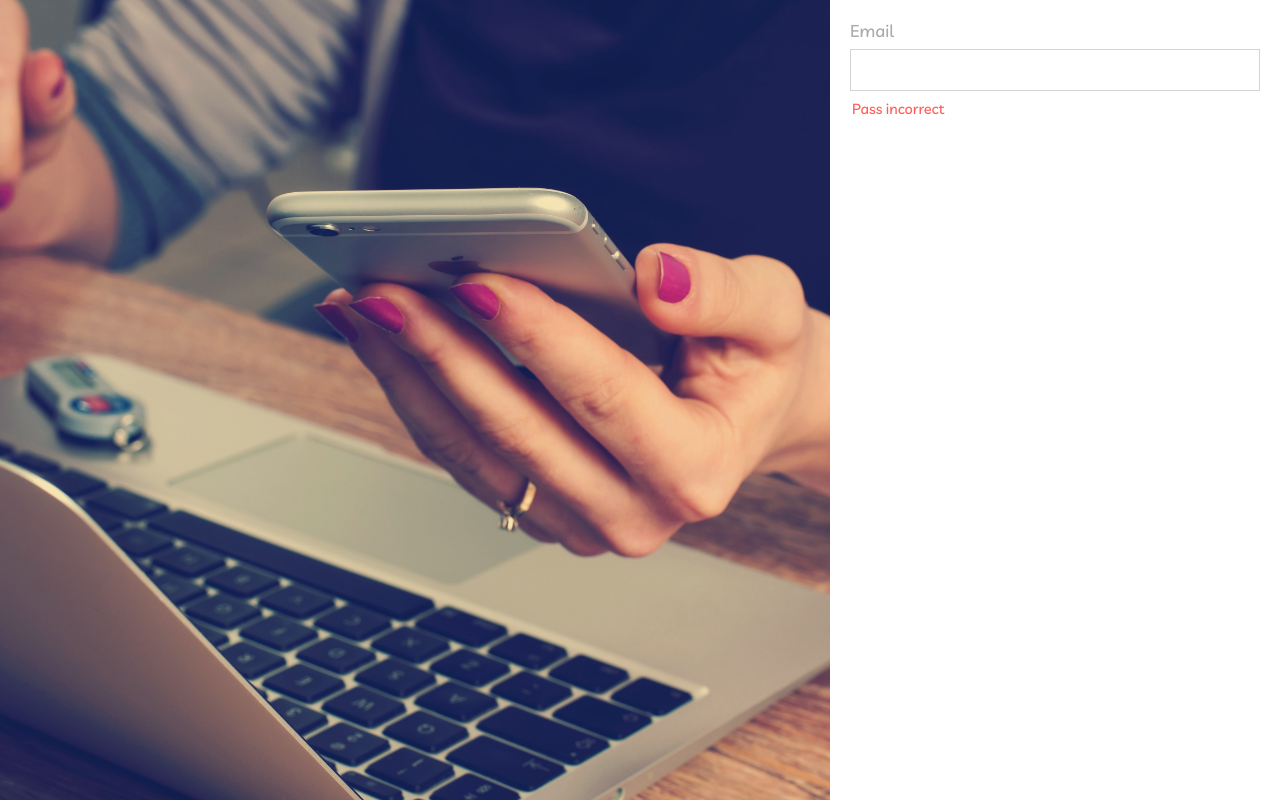
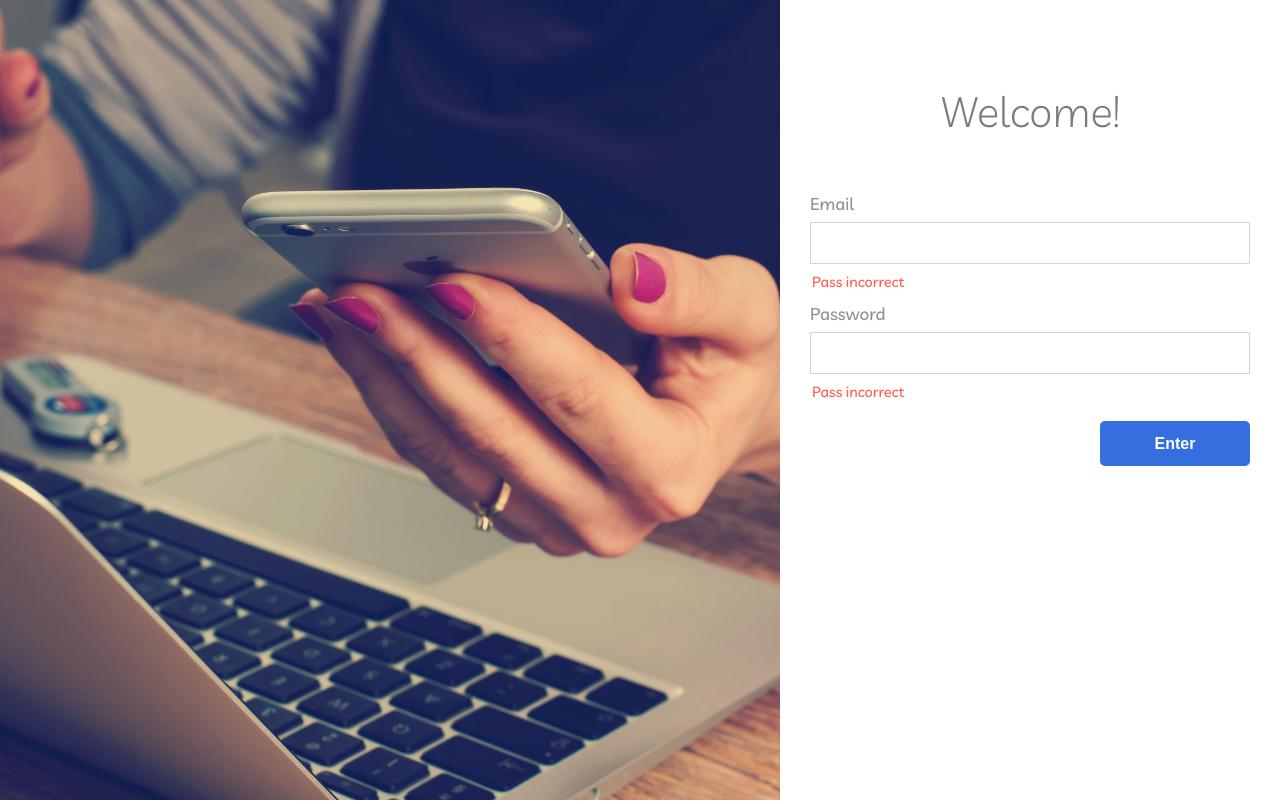
Before and after one commit to Ezequiiel98/alkemy-challenge-js, a React app in the folder frontend/: page /login in a window 1280 px wide. Built offline with nearby package versions, Linux system fonts and the light colour scheme.

Commit message:
termino los estilos del form login y agrego componente containerAuth

```diff
--- /dev/null
+++ b/frontend/src/components/Button/index.js
@@ -0,0 +1,38 @@
+import React from 'react';
+import PropTypes from 'prop-types';
+
+import styles from './index.module.scss';
+
+function Button({
+  children, type, variantStyle, loading, disabled, className,
+}) {
+  const style = className ? `${styles[variantStyle]} ${className}` : styles[variantStyle];
+  return (
+    <button
+      className={style}
+      type={type === 'submit' ? 'submit' : 'button'}
+      disabled={disabled}
+    >
+      {loading ? <div className={styles.loader} /> : children}
+    </button>
+  );
+}
+
+Button.propTypes = {
+  children: PropTypes.node.isRequired,
+  type: PropTypes.string,
+  className: PropTypes.string,
+  variantStyle: PropTypes.oneOf(['light', 'primary']),
+  loading: PropTypes.bool,
+  disabled: PropTypes.bool,
+};
+
+Button.defaultProps = {
+  type: 'button',
+  variantStyle: 'primary',
+  loading: false,
+  disabled: false,
+  className: null,
+};
+
+export default Button;
--- /dev/null
+++ b/frontend/src/components/Button/index.module.scss
@@ -0,0 +1,84 @@
+.button {
+  display: block;
+  min-height: 45px;
+  min-width: 100px;
+  border: none;
+  border-radius: 5px;
+  font-weight: 700;
+  font-size: 16px;
+  transition: background-color .5s ease, color .5s ease;
+  background-color: transparent;
+  padding: 0;
+  overflow: hidden;
+
+  &:hover {
+    cursor: pointer;
+  }
+
+  & a {
+    color: #fff;
+    text-decoration: none;
+    display: flex;
+    justify-content: center;
+    align-items: center;
+    min-height: 42px;
+
+    & > span {
+      pointer-events: none;
+    }
+  }
+
+  &:disabled {
+    cursor: wait;
+    opacity: 0.8;
+  }
+}
+
+.primary {
+  @extend .button;
+  color: #fff;
+  background-color: #346EDF;
+
+  &:hover {
+    background-color: #183e88;
+  }
+
+}
+
+.light {
+  @extend .button;
+  color:#346EDF;
+  border: 1px solid #346EDF;
+  background-color: #fff;
+
+  &:hover {
+    background-color: #346EDF;
+    color: #fff;
+  }
+}
+
+@keyframes spinLoader {
+   from {
+    -webkit-transform: rotate(0deg);
+    transform: rotate(0deg);
+  }
+  to {
+    -webkit-transform: rotate(360deg);
+    transform: rotate(360deg);
+  }
+}
+
+.loader {
+  border: 2px solid #aaa;
+  border-radius: 50%;
+  width: 25px;
+  height: 25px;
+  margin: 0 auto;
+  border-top-width: 4px;
+  border-bottom-width: 0;
+  border-right-color: transparent;
+  animation-name: spinLoader;
+  animation-duration: 1s;
+  animation-iteration-count: infinite;
+  animation-timing-function: linear;
+}
--- /dev/null
+++ b/frontend/src/components/ContainerAuth/index.js
@@ -0,0 +1,49 @@
+import React from 'react';
+import PropTypes from 'prop-types';
+import { Link } from 'react-router-dom';
+
+import bgAuth from '../../assets/img/login-bg.jpg';
+
+import styles from './index.module.scss';
+
+function ContainerAuth({
+  topLink, topLinkText, topLinkTo, title, children,
+}) {
+  return (
+    <div className={styles.containerAuth}>
+      <div className={styles.containerBg}>
+        <img src={bgAuth} alt="" className={styles.bgAuth} />
+      </div>
+      <div className={styles.containerForm}>
+        {topLink && (
+        <div className={styles.containerLink}>
+          <p className={styles.linkText}>
+            { topLinkText }
+            {' '}
+            <Link to={topLinkTo} className={styles.link}>{ topLink }</Link>
+          </p>
+        </div>
+        )}
+
+        <h1 className={styles.title}>{ title }</h1>
+        { children }
+      </div>
+    </div>
+  );
+}
+
+ContainerAuth.propTypes = {
+  children: PropTypes.node.isRequired,
+  title: PropTypes.string.isRequired,
+  topLinkText: PropTypes.string,
+  topLinkTo: PropTypes.string,
+  topLink: PropTypes.string,
+};
+
+ContainerAuth.defaultProps = {
+  topLinkText: null,
+  topLinkTo: null,
+  topLink: null,
+};
+
+export default ContainerAuth;
--- /dev/null
+++ b/frontend/src/components/ContainerAuth/index.module.scss
@@ -0,0 +1,59 @@
+.containerAuth {
+  min-height: 100vh;
+  display: flex;
+}
+
+.containerBg {
+  display: none;
+}
+
+.bgAuth {
+  max-width: 100%;
+  min-height: 100%;
+  object-fit: cover;
+}
+
+@media screen and (min-width: 480px){
+  .containerBg {
+    display: block;
+  }
+}
+
+.containerForm {
+  background-color: #fff;
+  min-width: 100%;
+  min-height: 100%;
+  padding: 30px;
+}
+
+@media screen and (min-width: 480px){
+  .containerForm {
+    min-width: 330px;
+  }
+}
+
+@media screen and (min-width: 768px){
+  .containerForm {
+    min-width: 500px ;
+  }
+}
+
+.title {
+  text-align: center;
+  font-weight: 300;
+  color: #7B7B7B;
+  font-size: 42px;
+  margin: 55px 0;
+}
+
+.linkText {
+  text-align: right;
+  font-weight: 200;
+  margin-top: 0;
+  font-size: 16.5px;
+}
+
+.link {
+  font-weight: 400;
+  margin: 0 5px;
+}
--- a/frontend/src/components/Input/index.module.scss
+++ b/frontend/src/components/Input/index.module.scss
@@ -1,6 +1,6 @@
 .label {
   display: block;
-  color: #ABABAC;
+  color: #929293;
   margin-bottom: 8px;
   font-size: 17px;
   font-weight: 400;
@@ -13,7 +13,7 @@
 .containerErrors {
   font-size: 14.5px;
   font-weight: 400;
-  margin: 8px 2px 0 2px;
+  margin: 8px 2px 12px 2px;
 }
 
 .error {
--- a/frontend/src/index.css
+++ b/frontend/src/index.css
@@ -15,3 +15,7 @@ code {
   font-family: source-code-pro, Menlo, Monaco, Consolas, 'Courier New',
     monospace;
 }
+
+a {
+  color: #346EDF;
+}
--- a/frontend/src/pages/Login/index.js
+++ b/frontend/src/pages/Login/index.js
@@ -1,17 +1,16 @@
 import React from 'react';
+import { Link } from 'react-router-dom';
 
 import Input from '../../components/Input';
+import ContainerAuth from '../../components/ContainerAuth';
+import Button from '../../components/Button';
 import bgLogin from '../../assets/img/login-bg.jpg';
 
 import styles from './index.module.scss';
 
 function Login() {
   return (
-    <div className={styles.containerLogin}>
-      <div className={styles.containerBg}>
-        <img src={bgLogin} alt="" className={styles.bgLogin} />
-      </div>
-      <div className={styles.containerForm}>
+    <ContainerAuth title="Welcome!">
       <form className={styles.form} action="">
         <Input
           type="email"
@@ -21,9 +20,16 @@ function Login() {
           error="Pass incorrect"
         />
 
+        <Input
+          type="password"
+          label="password"
+          id="password"
+          name="password"
+          error="Pass incorrect"
+        />
+        <Button type="submit" className={styles.buttonSubmit}>Enter</Button>
       </form>
-      </div>
-    </div>
+    </ContainerAuth>
   );
 }
 
--- a/frontend/src/pages/Login/index.module.scss
+++ b/frontend/src/pages/Login/index.module.scss
@@ -1,23 +1,4 @@
-.containerLogin {
-  position: relative;
-  min-height: 100vh;
-  background-image: url('../../assets/img/login-bg.jpg');
-  background-position:  center top;
-  background-size: cover;
-  background-repeat: no-repeat;
-  display: flex;
-  justify-content: flex-end;
+.buttonSubmit {
+  margin: 20px 0 auto auto;
+  min-width: 150px;
 }
-
-.containerForm {
-  background-color: #fff;
-  min-width: 450px;
-  min-height: 100%;
-  padding: 20px;
-}
-
-.bgLogin {
-  max-width: 100%;
-  min-height: 100%;
-  object-fit: cover;
-}
```
Also changed, not shown: 1 other file. Lines whose indentation alone changed are shown as unchanged.
